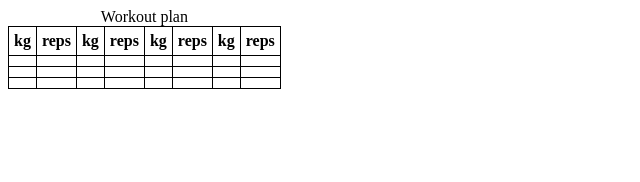
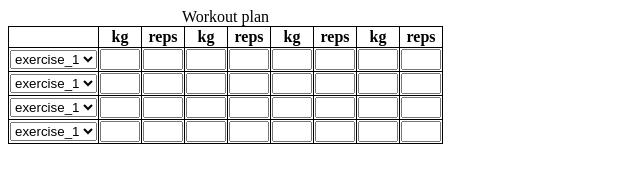
Before and after one commit to gawedzki/test-project, a plain HTML site: page index.html in a window 1280 px wide. Shown: the whole page, without its empty margins (0-640 px from the left). Drawn offline with Linux system fonts and the light colour scheme.

Commit message:
added form elements

```diff
--- a/index.html
+++ b/index.html
@@ -5,8 +5,8 @@
                 border: 1px solid black;
                 border-collapse: collapse;
             }
-            th, td {
-                padding: 5px;
+            input {
+                width: 40px;
             }
         </style>
     </head>
@@ -15,6 +15,7 @@
         <table>
             <caption>Workout plan</caption>
             <tr>
+                <th></th>
                 <th>kg</th>
                 <th>reps</th>
                 <th>kg</th>
@@ -25,34 +26,68 @@
                 <th>reps</th>
             </tr>
             <tr>
-                <td></td>
-                <td></td>
-                <td></td>
-                <td></td>
-                <td></td>
-                <td></td>
-                <td></td>
-                <td></td>
+                <td><select id="exercises" name="exercises">
+                    <option value="exercise_1">exercise_1</option>
+                    <option value="exercise_2">exercise_2</option>
+                    <option value="exercise_3">exercise_3</option>
+                    <option value="exercise_4">exercise_4</option>
+                </select></td>
+                <td><input type="text"></input></td>
+                <td><input type="text"></input></td>
+                <td><input type="text"></input></td>
+                <td><input type="text"></input></td>
+                <td><input type="text"></input></td>
+                <td><input type="text"></input></td>
+                <td><input type="text"></input></td>
+                <td><input type="text"></input></td>
             </tr>
             <tr>
-                <td></td>
-                <td></td>
-                <td></td>
-                <td></td>
-                <td></td>
-                <td></td>
-                <td></td>
-                <td></td>
+                <td><select id="exercises" name="exercises">
+                    <option value="exercise_1">exercise_1</option>
+                    <option value="exercise_2">exercise_2</option>
+                    <option value="exercise_3">exercise_3</option>
+                    <option value="exercise_4">exercise_4</option>
+                </select></td>
+                <td><input type="text"></input></td>
+                <td><input type="text"></input></td>
+                <td><input type="text"></input></td>
+                <td><input type="text"></input></td>
+                <td><input type="text"></input></td>
+                <td><input type="text"></input></td>
+                <td><input type="text"></input></td>
+                <td><input type="text"></input></td>
             </tr>
             <tr>
-                <td></td>
-                <td></td>
-                <td></td>
-                <td></td>
-                <td></td>
-                <td></td>
-                <td></td>
-                <td></td>
+                <td><select id="exercises" name="exercises">
+                    <option value="exercise_1">exercise_1</option>
+                    <option value="exercise_2">exercise_2</option>
+                    <option value="exercise_3">exercise_3</option>
+                    <option value="exercise_4">exercise_4</option>
+                </select></td>
+                <td><input type="text"></input></td>
+                <td><input type="text"></input></td>
+                <td><input type="text"></input></td>
+                <td><input type="text"></input></td>
+                <td><input type="text"></input></td>
+                <td><input type="text"></input></td>
+                <td><input type="text"></input></td>
+                <td><input type="text"></input></td>
+            </tr>
+            <tr>
+                <td><select id="exercises" name="exercises">
+                    <option value="exercise_1">exercise_1</option>
+                    <option value="exercise_2">exercise_2</option>
+                    <option value="exercise_3">exercise_3</option>
+                    <option value="exercise_4">exercise_4</option>
+                </select></td>
+                <td><input type="text"></input></td>
+                <td><input type="text"></input></td>
+                <td><input type="text"></input></td>
+                <td><input type="text"></input></td>
+                <td><input type="text"></input></td>
+                <td><input type="text"></input></td>
+                <td><input type="text"></input></td>
+                <td><input type="text"></input></td>
             </tr>
         </table>
     </body>
```
